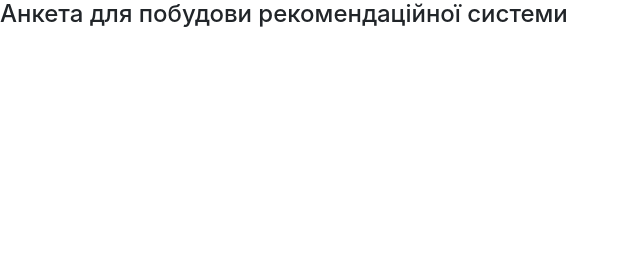
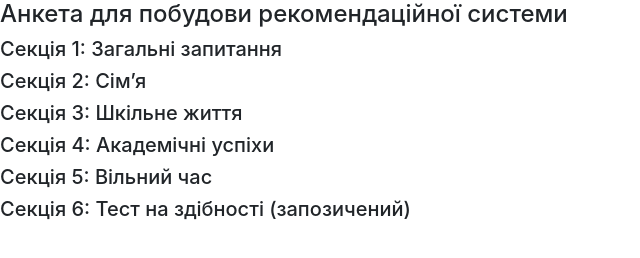
Before and after one commit to MissFortuna/Master-Thesis, a plain HTML site: page index.html in a window 1280 px wide. Shown: the whole page, without its empty margins (0-640 px from the left). Drawn offline with nearby package versions, Linux system fonts and the light colour scheme.

Commit message:
added sections of quiz

```diff
--- a/index.html
+++ b/index.html
@@ -11,5 +11,11 @@
   <body>
     <script src="script.js"></script>
     <h4>Анкета для побудови рекомендаційної системи</h4>
+    <h5>Секція 1: Загальні запитання</h5>
+    <h5>Секція 2: Сім’я</h5>
+    <h5>Секція 3: Шкільне життя</h5>
+    <h5>Секція 4: Академічні успіхи</h5>
+    <h5>Секція 5: Вільний час</h5>
+    <h5>Секція 6: Тест на здібності (запозичений)</h5>
   </body>
 </html>
```
